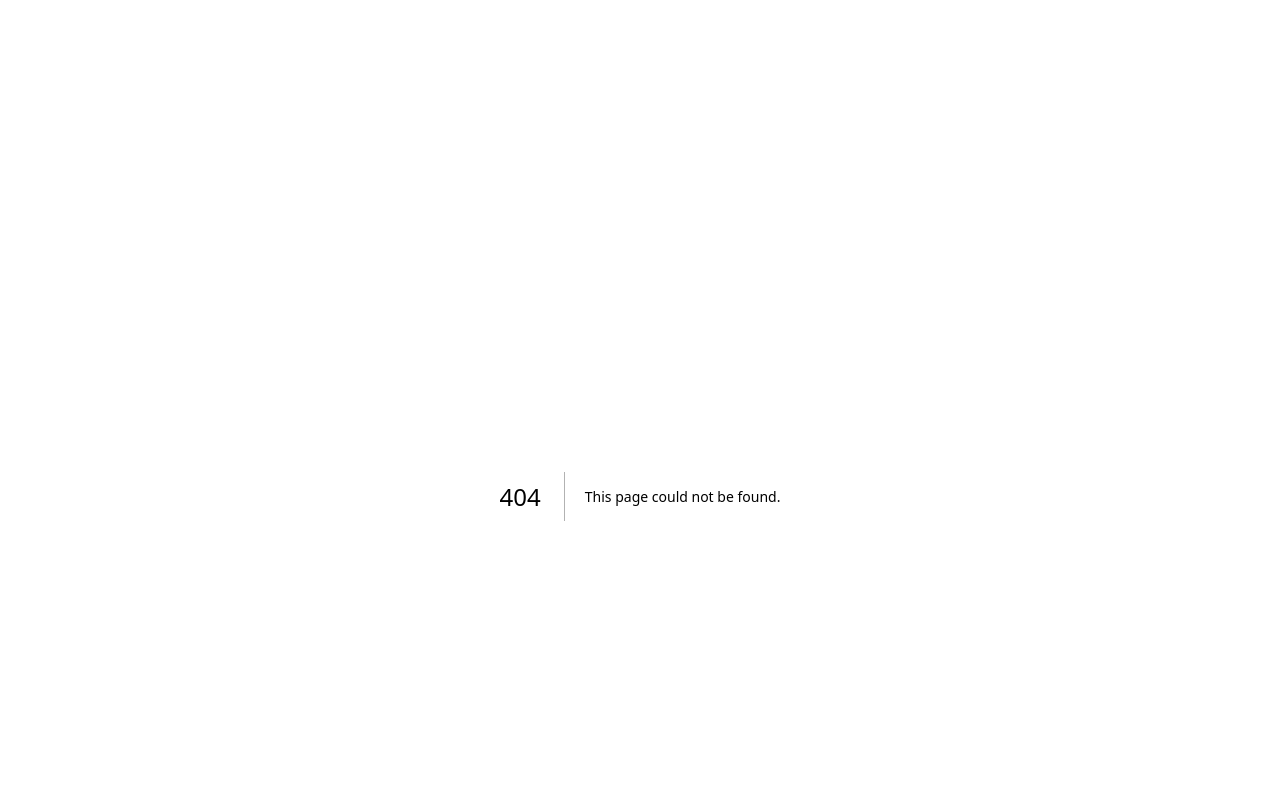
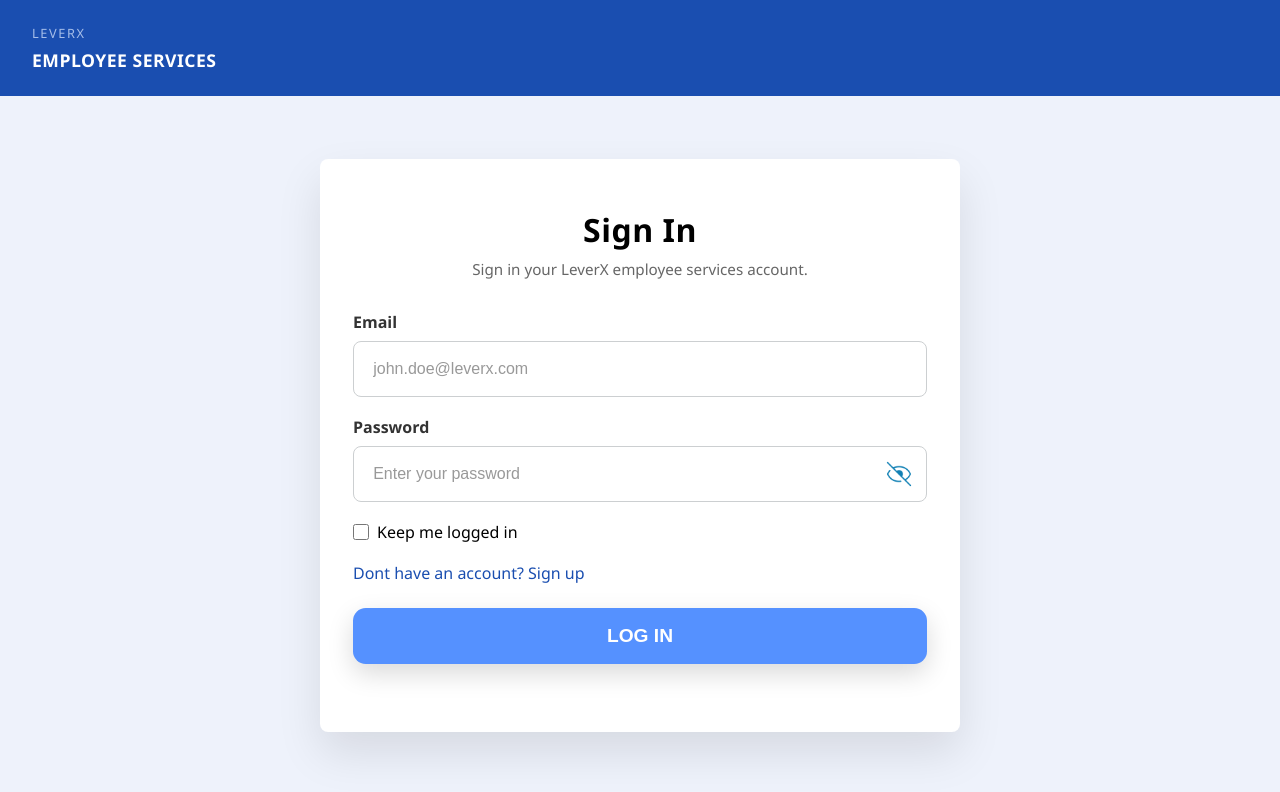
Before and after one commit to ugrekhelidze-anri/LeverX-Project, a Next.js app in the folder nextapp/: page /auth in a window 1280 px wide. Before the commit this address had no page. Shown: the top 792 px of the page. Built offline with nearby package versions, Linux system fonts and the light colour scheme.

Commit message:
feature: Auth pages fully rewritten to work in app router

```diff
--- /dev/null
+++ b/nextapp/src/app/auth/page.module.scss
@@ -0,0 +1,181 @@
+$spacing-small: 0.3rem;
+$spacing-medium: 0.5rem;
+$spacing-big: 0.6rem;
+$spacing-bigger: 0.75rem;
+$spacing-large: 1.2rem;
+$spacing-larger: 2rem;
+$spacing-largest: 3rem;
+
+$border-radius-small: 0.4rem;
+$border-radius-medium: 0.5rem;
+$border-radius-button: 0.8rem;
+
+$height-input: 3.5rem;
+$icon-size-small: 1rem;
+$icon-size-medium: 2rem;
+
+.signin,
+.signup {
+  width: 100%;
+  display: flex;
+  justify-content: center;
+  align-items: center;
+  min-height: calc(100vh - 6.3rem);
+  padding: $spacing-largest;
+
+  &__card {
+    background: var(--color-white);
+    max-width: 40rem;
+    width: 100%;
+    padding: $spacing-largest $spacing-larger;
+    gap: $spacing-larger;
+    border-radius: $border-radius-medium;
+    box-shadow: 0 1.3rem 2.8rem var(--color-shadow);
+    border: 0.1rem solid var(--color-border-white-transparent);
+  }
+
+  &__title {
+    font-size: 2rem;
+    font-weight: 600;
+    color: var(--color-text-primary);
+    text-align: center;
+    margin: 0;
+    letter-spacing: 0.03rem;
+  }
+
+  &__subtitle {
+    margin: $spacing-medium 0 $spacing-larger;
+    text-align: center;
+    font-size: 0.95rem;
+    color: var(--color-text-tertiary);
+  }
+
+  &__form {
+    display: flex;
+    flex-direction: column;
+    gap: $spacing-large;
+  }
+
+  &__field {
+    display: flex;
+    flex-direction: column;
+    gap: $spacing-medium;
+  }
+
+  &__label {
+    font-size: 1rem;
+    font-weight: 600;
+    color: var(--color-text-secondary);
+  }
+
+  &__input {
+    width: 100%;
+    height: $height-input;
+    padding: 0 $spacing-large;
+    border: 0.1rem solid var(--color-border);
+    border-radius: $border-radius-medium;
+    font-size: 1rem;
+    outline: none;
+    background-color: var(--color-white);
+    color: var(--color-text-primary);
+    transition: border-color 0.15s ease, background-color 0.15s ease;
+
+    &:focus {
+      outline: 0.1rem solid var(--color-primary);
+      border-color: var(--color-primary);
+      background-color: var(--color-background-light);
+    }
+
+    &::placeholder {
+      color: var(--color-text-lighter);
+    }
+  }
+
+  &__submit {
+    width: 100%;
+    height: $height-input;
+    background-color: var(--color-button);
+    color: var(--color-white);
+    border: none;
+    border-radius: $border-radius-button;
+    font-size: 1.2rem;
+    font-weight: 600;
+    cursor: pointer;
+    margin-top: $spacing-small;
+    box-shadow: 0 0.6rem 1.6rem var(--color-shadow-medium);
+
+    &:hover {
+      background-color: var(--color-primary-dark);
+      box-shadow: 0 0.9rem 1.9rem var(--color-shadow-medium);
+    }
+  }
+}
+
+.signup {
+  &__field {
+    gap: $spacing-small;
+  }
+}
+
+.signin {
+  &__checkbox {
+    display: flex;
+    gap: $spacing-medium;
+    align-items: center;
+
+    input {
+      width: $icon-size-small;
+      height: $icon-size-small;
+    }
+  }
+}
+
+.password-input {
+  position: relative;
+  display: flex;
+  align-items: center;
+
+  .signin__input,
+  .signup__input {
+    padding-right: $spacing-largest;
+  }
+
+  .password-toggle {
+    position: absolute;
+    right: $spacing-bigger;
+    background: none;
+    border: none;
+    padding: 0;
+    display: flex;
+    align-items: center;
+    justify-content: center;
+    cursor: pointer;
+
+    &__icon {
+      width: $icon-size-medium;
+      height: $icon-size-medium;
+      display: none;
+
+      &--hidden.is-active,
+      &--visible.is-active {
+        display: block;
+      }
+    }
+  }
+}
+
+.switch-page {
+  text-decoration: none;
+  color: var(--color-primary);
+  transition: 0.5ms;
+  cursor: pointer;
+
+  &:hover {
+    color: var(--color-text-primary);
+  }
+}
+
+.error-message {
+  color: var(--color-error);
+  font-size: 1rem;
+}
--- /dev/null
+++ b/nextapp/src/app/auth/page.tsx
@@ -0,0 +1,33 @@
+"use client";
+
+import { useState } from "react";
+import headerStyles from "@/components/Header/Header.module.scss";
+import { LoginBox } from "@/components/LoginBox/LoginBox";
+import { RegisterBox } from "@/components/RegisterBox/RegisterBox";
+
+const AuthPage = () => {
+  const [isLogin, setIsLogin] = useState(true);
+
+  return (
+    <div className={headerStyles["app"]}>
+      <header className={headerStyles["app-header"]}>
+        <div className={headerStyles["app-header__brand"]}>
+          <p className={headerStyles["app-header__brand-label"]}>LeverX</p>
+          <h1 className={headerStyles["app-header__brand-title"]}>
+            EMPLOYEE SERVICES
+          </h1>
+        </div>
+      </header>
+      {
+        // by default should be login active
+        isLogin ? (
+          <LoginBox setIsLogin={setIsLogin} />
+        ) : (
+          <RegisterBox setIsLogin={setIsLogin} />
+        )
+      }
+    </div>
+  );
+};
+
+export default AuthPage;
--- a/nextapp/src/components/LoginBox/LoginBox.tsx
+++ b/nextapp/src/components/LoginBox/LoginBox.tsx
@@ -6,6 +6,7 @@ import eyeIconVisible from "../../../public/assets/eye.png";
 import { useRouter } from "next/navigation";
 import { useUserContext } from "../../hooks/useUserContext";
 import { useLoginUser } from "../../utils/loginUser";
+import styles from "@/app/auth/page.module.scss";
 
 type TLoginBoxProps = {
   setIsLogin: (condition: boolean) => void;
@@ -18,6 +19,7 @@ export const LoginBox = ({ setIsLogin }: TLoginBoxProps) => {
   const [showPassword, setShowPassword] = useState(false);
   const [error, setError] = useState("");
   const [isLoading, setIsLoading] = useState(false);
+
   const router = useRouter();
   const { refreshUser } = useUserContext();
   const loginUser = useLoginUser();
@@ -48,20 +50,21 @@ export const LoginBox = ({ setIsLogin }: TLoginBoxProps) => {
   };
 
   return (
-    <main className="signin">
-      <div className="signin__card">
-        <h1 className="signin__title">Sign In</h1>
-        <p className="signin__subtitle">
+    <main className={styles["signin"]}>
+      <div className={styles["signin__card"]}>
+        <h1 className={styles["signin__title"]}>Sign In</h1>
+        <p className={styles["signin__subtitle"]}>
           Sign in your LeverX employee services account.
         </p>
-        <form className="signin__form" onSubmit={handleSubmit}>
-          <div className="signin__field">
-            <label className="signin__label">Email</label>
+
+        <form className={styles["signin__form"]} onSubmit={handleSubmit}>
+          <div className={styles["signin__field"]}>
+            <label className={styles["signin__label"]}>Email</label>
             <input
               type="email"
               id="email"
               name="email"
-              className="signin__input"
+              className={styles["signin__input"]}
               placeholder="john.doe@leverx.com"
               required
               onChange={(e) => {
@@ -70,14 +73,15 @@ export const LoginBox = ({ setIsLogin }: TLoginBoxProps) => {
               value={email}
             />
           </div>
-          <div className="signin__field">
-            <label className="signin__label">Password</label>
-            <div className="password-input">
+
+          <div className={styles["signin__field"]}>
+            <label className={styles["signin__label"]}>Password</label>
+            <div className={styles["password-input"]}>
               <input
                 type={showPassword ? "text" : "password"}
                 id="password"
                 name="password"
-                className="signin__input"
+                className={styles["signin__input"]}
                 placeholder="Enter your password"
                 required
                 onChange={(e) => {
@@ -87,27 +91,28 @@ export const LoginBox = ({ setIsLogin }: TLoginBoxProps) => {
               />
               <button
                 type="button"
-                className="password-toggle"
+                className={styles["password-toggle"]}
                 onClick={togglePassword}
               >
                 <img
-                  src={eyeIconHidden}
+                  src={eyeIconHidden.src}
                   alt="hide password"
-                  className={`password-toggle__icon password-toggle__icon--hidden ${
-                    showPassword ? "" : "is-active"
-                  }`}
+                  className={`${styles["password-toggle__icon"]} ${
+                    styles["password-toggle__icon--hidden"]
+                  } ${showPassword ? "" : styles["is-active"]}`}
                 />
                 <img
-                  src={eyeIconVisible}
+                  src={eyeIconVisible.src}
                   alt="show password"
-                  className={`password-toggle__icon password-toggle__icon--visible ${
-                    showPassword ? "is-active" : ""
-                  }`}
+                  className={`${styles["password-toggle__icon"]} ${
+                    styles["password-toggle__icon--visible"]
+                  } ${showPassword ? styles["is-active"] : ""}`}
                 />
               </button>
             </div>
           </div>
-          <div className="signin__checkbox">
+
+          <div className={styles["signin__checkbox"]}>
             <input
               type="checkbox"
               id="keepLoggedIn"
@@ -118,18 +123,25 @@ export const LoginBox = ({ setIsLogin }: TLoginBoxProps) => {
             />
             <p>Keep me logged in</p>
           </div>
+
           <a
-            className="switch-page"
+            className={styles["switch-page"]}
             onClick={() => {
               setIsLogin(false);
             }}
           >
             Dont have an account? Sign up
           </a>
-          <button type="submit" className="signin__submit" disabled={isLoading}>
+
+          <button
+            type="submit"
+            className={styles["signin__submit"]}
+            disabled={isLoading}
+          >
             {isLoading ? "LOGGING IN..." : "LOG IN"}
           </button>
-          <h1 className="error-message">{error}</h1>
+
+          <h1 className={styles["error-message"]}>{error}</h1>
         </form>
       </div>
     </main>
--- a/nextapp/src/components/RegisterBox/RegisterBox.tsx
+++ b/nextapp/src/components/RegisterBox/RegisterBox.tsx
@@ -4,6 +4,7 @@ import { FormEvent, useState } from "react";
 import eyeIconHidden from "../../../public/assets/eye-slash.png";
 import eyeIconVisible from "../../../public/assets/eye.png";
 import { useSignUpUser } from "../../utils/signUpUser";
+import styles from "@/app/auth/page.module.scss";
 
 type TRegisterBoxProps = {
   setIsLogin: (condition: boolean) => void;
@@ -52,20 +53,21 @@ export const RegisterBox = ({ setIsLogin }: TRegisterBoxProps) => {
   };
 
   return (
-    <main className="signup">
-      <div className="signup__card">
-        <h1 className="signup__title">Sign Up</h1>
-        <p className="signup__subtitle">
+    <main className={styles["signup"]}>
+      <div className={styles["signup__card"]}>
+        <h1 className={styles["signup__title"]}>Sign Up</h1>
+        <p className={styles["signup__subtitle"]}>
           Sign Up to access your LeverX employee services account.
         </p>
-        <form className="signup__form" onSubmit={handleSubmit}>
-          <div className="signup__field">
-            <label className="signup__label">Name</label>
+
+        <form className={styles["signup__form"]} onSubmit={handleSubmit}>
+          <div className={styles["signup__field"]}>
+            <label className={styles["signup__label"]}>Name</label>
             <input
               type="text"
               id="name"
               name="name"
-              className="signup__input"
+              className={styles["signup__input"]}
               placeholder="Enter your name "
               required
               value={first_name}
@@ -74,13 +76,14 @@ export const RegisterBox = ({ setIsLogin }: TRegisterBoxProps) => {
               }}
             />
           </div>
-          <div className="signup__field">
-            <label className="signup__label">Last name</label>
+
+          <div className={styles["signup__field"]}>
+            <label className={styles["signup__label"]}>Last name</label>
             <input
               type="text"
               id="lastname"
               name="lastname"
-              className="signup__input"
+              className={styles["signup__input"]}
               placeholder="Enter your last name"
               required
               value={last_name}
@@ -89,13 +92,14 @@ export const RegisterBox = ({ setIsLogin }: TRegisterBoxProps) => {
               }}
             />
           </div>
-          <div className="signup__field">
-            <label className="signup__label">Email</label>
+
+          <div className={styles["signup__field"]}>
+            <label className={styles["signup__label"]}>Email</label>
             <input
               type="email"
               id="email"
               name="email"
-              className="signup__input"
+              className={styles["signup__input"]}
               placeholder="Enter your email"
               required
               value={email}
@@ -104,14 +108,15 @@ export const RegisterBox = ({ setIsLogin }: TRegisterBoxProps) => {
               }}
             />
           </div>
-          <div className="signup__field">
-            <label className="signup__label">Password</label>
-            <div className="password-input">
+
+          <div className={styles["signup__field"]}>
+            <label className={styles["signup__label"]}>Password</label>
+            <div className={styles["password-input"]}>
               <input
                 type={showPassword ? "text" : "password"}
                 id="password"
                 name="password"
-                className="signup__input"
+                className={styles["signup__input"]}
                 placeholder="Enter your password"
                 required
                 value={password}
@@ -121,33 +126,34 @@ export const RegisterBox = ({ setIsLogin }: TRegisterBoxProps) => {
               />
               <button
                 type="button"
-                className="password-toggle"
+                className={styles["password-toggle"]}
                 onClick={togglePassword}
               >
                 <img
-                  src={eyeIconVisible}
+                  src={eyeIconVisible.src}
                   alt="hide password"
-                  className={`password-toggle__icon password-toggle__icon--hidden ${
-                    showPassword ? "" : "is-active"
-                  }`}
+                  className={`${styles["password-toggle__icon"]} ${
+                    styles["password-toggle__icon--hidden"]
+                  } ${showPassword ? "" : styles["is-active"]}`}
                 />
                 <img
-                  src={eyeIconHidden}
+                  src={eyeIconHidden.src}
                   alt="show password"
-                  className={`password-toggle__icon password-toggle__icon--visible ${
-                    showPassword ? "is-active" : ""
-                  }`}
+                  className={`${styles["password-toggle__icon"]} ${
+                    styles["password-toggle__icon--visible"]
+                  } ${showPassword ? styles["is-active"] : ""}`}
                 />
               </button>
             </div>
           </div>
-          <div className="signup__field">
-            <label className="signup__label">Confirm password</label>
+
+          <div className={styles["signup__field"]}>
+            <label className={styles["signup__label"]}>Confirm password</label>
             <input
               type={showPassword ? "text" : "password"}
               id="confirmpassword"
               name="confirmpassword"
-              className="signup__input"
+              className={styles["signup__input"]}
               placeholder="Confirm your password"
               required
               value={confirmPassword}
@@ -156,22 +162,25 @@ export const RegisterBox = ({ setIsLogin }: TRegisterBoxProps) => {
               }}
             />
           </div>
+
           <a
-            className="switch-page"
+            className={styles["switch-page"]}
             onClick={() => {
               setIsLogin(true);
             }}
           >
             Already have an account? Sign in
           </a>
+
           <button
             type="submit"
-            className="signup__submit"
+            className={styles["signup__submit"]}
             disabled={isButtonEnabled}
           >
             SIGN UP
           </button>
-          <h1 className="error-message">{error}</h1>
+
+          <h1 className={styles["error-message"]}>{error}</h1>
         </form>
       </div>
     </main>
```
